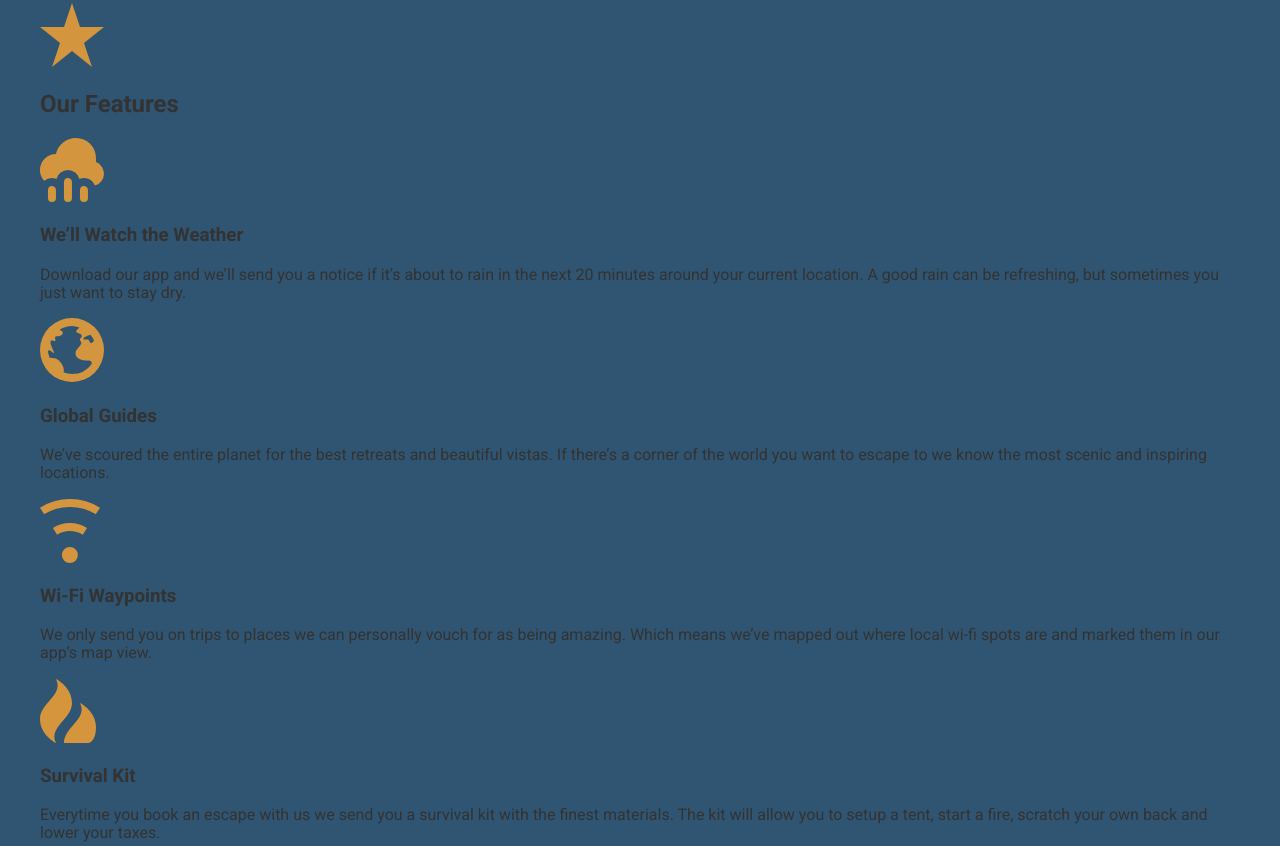
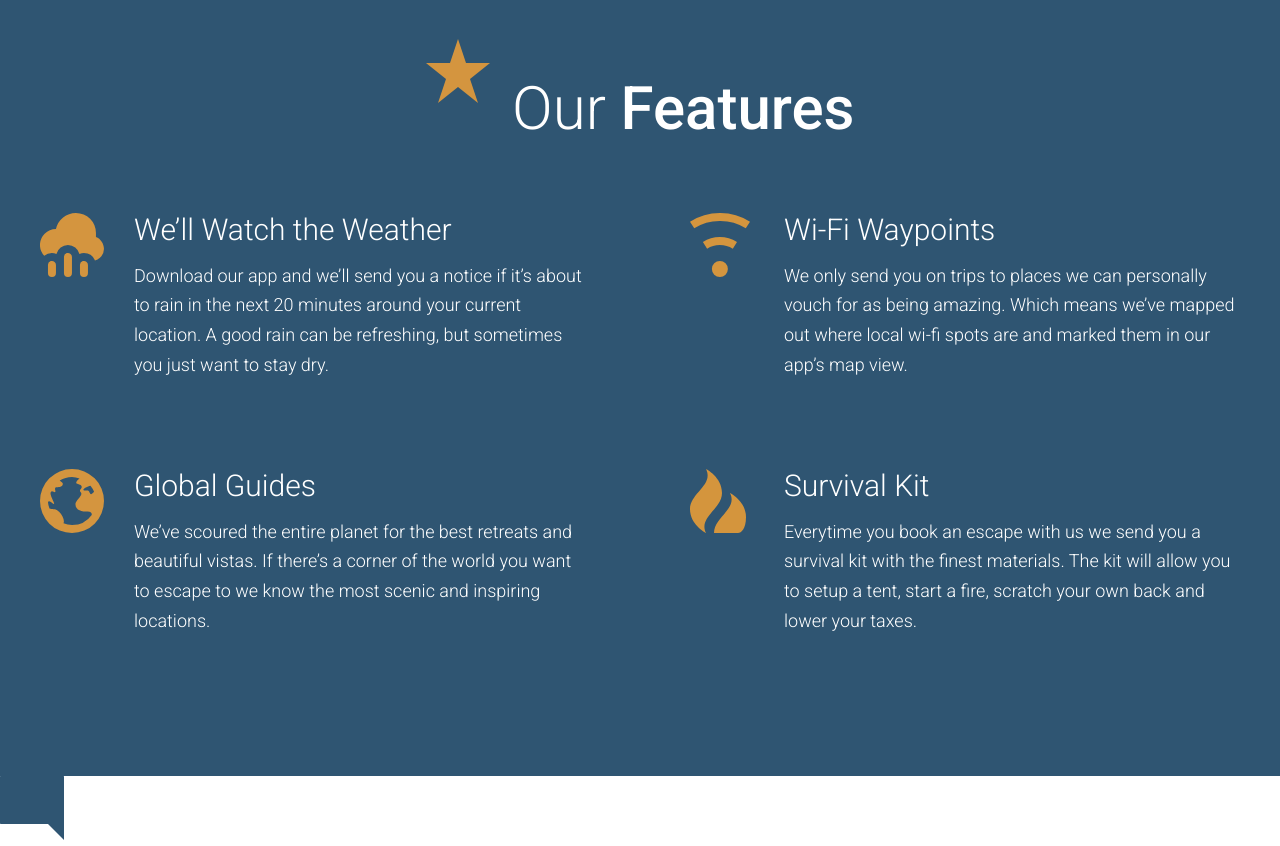
Before and after one commit to selajdinbilali/travel-site, a website: page app/index.html in a window 1280 px wide. Shown: the part 2282-3128 px from the top of the page. Drawn offline with Linux system fonts and the light colour scheme.

Commit message:
Completed the Our features section.

```diff
--- /dev/null
+++ b/app/assets/styles/modules/_feature-item.css
@@ -0,0 +1,35 @@
+.feature-item{
+    /* icon a coté du texte */
+    position: relative;
+    padding-bottom: 2.5rem;
+    color:white;
+
+    @mixin atSmall{
+	padding-left:94px;
+
+    }
+
+    &__icon{
+	display:block;
+	margin:0 auto;
+
+	@mixin atSmall{
+	    position:absolute;
+	    left: 0;
+
+	}
+    }
+
+    &__title{
+	font-size:1.6rem;
+	font-weight:300;
+	margin-bottom:.8rem;
+	margin-top: 0.7em;
+	text-align: center;
+	@mixin atSmall{
+	    font-size: 1.875rem;
+	    text-align: left;
+
+	}
+    }
+}
--- a/app/assets/styles/modules/_generic-content-container.css
+++ b/app/assets/styles/modules/_generic-content-container.css
@@ -1,9 +1,10 @@
 .generic-content-container{
 
     p{
+	font-weight:300;
 	line-height:1.65; /* pas d'unité */
 	font-size: 1.125rem;
-	margin: 1.8rem 0;
+	margin: 0 0 1.8rem 0;
 
 	@mixin atSmall {
 	    font-size:1.125rem;
--- a/app/assets/styles/modules/_row.css
+++ b/app/assets/styles/modules/_row.css
@@ -10,6 +10,11 @@
 
 	&__medium-4--larger{
 	    width:37%;
+	}
+
+	&__medium-6{
+	    float: left;
+	    width:50%;
 	}
 	&__medium-8{
 	    float: left;
@@ -33,6 +38,14 @@
 
     }
 
+    &--gutters-large{
+	margin-right: -100px;
+    }
+
+    &--gutters-large > div{
+	padding-right: 100px;
+    }
+
     &--gutters > div{ /* les enfants de la row--gutters */
 	padding-right: 65px; /* augmente la taille et dépasse on regle par border-box
 qu'on appliquera globalement*/
--- /dev/null
+++ b/app/assets/styles/modules/_section-title.css
@@ -0,0 +1,29 @@
+.section-title{
+    font-size:2.55rem;
+    font-weight: 300;
+    text-align: center;
+    color:white;
+
+
+    @mixin atSmall{
+	font-size: 3.75rem;
+    }
+    strong{
+	font-weight: 500;
+    }
+
+    &__icon{
+	display:block;
+	margin-left:auto;
+	margin-right:auto;
+	margin-bottom: 1.6rem;
+
+	@mixin atSmall{
+	    margin-right:0.5rem;
+	    margin-left:0;
+	    display: inline-block;
+
+
+	}
+    }
+}
--- a/app/assets/styles/styles.css
+++ b/app/assets/styles/styles.css
@@ -9,3 +9,5 @@
 @import "modules/_headline";
 @import "modules/_row";
 @import "modules/_generic-content-container";
+@import "modules/_section-title";
+@import "modules/_feature-item";
--- a/app/index.html
+++ b/app/index.html
@@ -57,7 +57,7 @@
 	    <picture>
 	      <source sizes="404px" srcset="assets/images/our-start.jpg 404w, assets/images/our-start-hi-dpi.jpg 808w" media="(min-width: 1020px)">
 		<source sizes="382px" srcset="assets/images/our-start-portrait.jpg 382w, assets/images/our-start-portrait-hi-dpi.jpg 764w" media="(min-width: 800px)">
-<!-- pas besoin de spécifier la largeur car c'est la plus petite -->
+		  <!-- pas besoin de spécifier la largeur car c'est la plus petite -->
 		  <img srcset="assets/images/our-start-landscape.jpg 800w, assets/images/our-landscape-hi-dpi.jpg 1600w" alt="Our founder, Jane Doe">
 	    </picture>
 
@@ -77,24 +77,51 @@
 
     <div id="features" class="page-section page-section--blue">
       <div class="wrapper">
-	<img src="assets/images/icons/star.svg">
-	<h2>Our Features</h2>
+	<h2 class="section-title">	<img class="section-title__icon" src="assets/images/icons/star.svg">
+	  Our <strong>Features</strong></h2>
 
-	<img src="assets/images/icons/rain.svg">
-	<h3>We&rsquo;ll Watch the Weather</h3>
-	<p>Download our app and we&rsquo;ll send you a notice if it&rsquo;s about to rain in the next 20 minutes around your current location. A good rain can be refreshing, but sometimes you just want to stay dry.</p>
+	<div class="row row--gutters-large generic-content-container">
+	  <div class="row__medium-6">
 
-	<img src="assets/images/icons/globe.svg">
-	<h3>Global Guides</h3>
-	<p>We&rsquo;ve scoured the entire planet for the best retreats and beautiful vistas. If there&rsquo;s a corner of the world you want to escape to we know the most scenic and inspiring locations.</p>
+	    <div class="feature-item">
+	      <img class="feature-item__icon" src="assets/images/icons/rain.svg">
+	      <h3 class="feature-item__title">We&rsquo;ll Watch the Weather</h3>
 
-	<img src="assets/images/icons/wifi.svg">
-	<h3>Wi-Fi Waypoints</h3>
-	<p>We only send you on trips to places we can personally vouch for as being amazing. Which means we&rsquo;ve mapped out where local wi-fi spots are and marked them in our app&rsquo;s map view.</p>
+	      <p>Download our app and we&rsquo;ll send you a notice if it&rsquo;s about to rain in the next 20 minutes around your current location. A good rain can be refreshing, but sometimes you just want to stay dry.</p>
+	    </div>
 
-	<img src="assets/images/icons/fire.svg">
-	<h3>Survival Kit</h3>
-	<p>Everytime you book an escape with us we send you a survival kit with the finest materials. The kit will allow you to setup a tent, start a fire, scratch your own back and lower your taxes.</p>
+	    <div class="feature-item">
+
+	      <img class="feature-item__icon" src="assets/images/icons/globe.svg">
+	      <h3 class="feature-item__title">Global Guides</h3>
+	      <p>We&rsquo;ve scoured the entire planet for the best retreats and beautiful vistas. If there&rsquo;s a corner of the world you want to escape to we know the most scenic and inspiring locations.</p>
+
+	    </div>
+
+	  </div>
+
+	  <div class="row__medium-6">
+	    <div class="feature-item">
+
+	      <img class="feature-item__icon" src="assets/images/icons/wifi.svg">
+	      <h3 class="feature-item__title">Wi-Fi Waypoints</h3>
+	      <p>We only send you on trips to places we can personally vouch for as being amazing. Which means we&rsquo;ve mapped out where local wi-fi spots are and marked them in our app&rsquo;s map view.</p>
+
+	    </div>
+
+
+	    <div class="feature-item">
+	      <img class="feature-item__icon" src="assets/images/icons/fire.svg">
+	      <h3 class="feature-item__title">Survival Kit</h3>
+	      <p>Everytime you book an escape with us we send you a survival kit with the finest materials. The kit will allow you to setup a tent, start a fire, scratch your own back and lower your taxes.</p>
+
+	    </div>
+	  </div>
+
+	</div>
+
+
+
       </div>
     </div>
 
--- a/app/temp/styles/styles.css
+++ b/app/temp/styles/styles.css
@@ -659,6 +659,11 @@ block--modfier
     width: 37%;
   }
 
+  .row__medium-6 {
+    float: left;
+    width: 50%;
+  }
+
   .row__medium-8 {
     float: left;
     width: 66.66%;
@@ -681,15 +686,24 @@ block--modfier
   margin-right: -65px;/* enlever le gutter tout à droite */
 }
 
+.row--gutters-large{
+  margin-right: -100px;
+}
+
+.row--gutters-large > div{
+  padding-right: 100px;
+}
+
 .row--gutters > div{/* les enfants de la row--gutters */
   padding-right: 65px;/* augmente la taille et dépasse on regle par border-box
 qu'on appliquera globalement*/
 }
 
 .generic-content-container p{
+  font-weight:300;
   line-height:1.65;/* pas d'unité */
   font-size: 1.125rem;
-  margin: 1.8rem 0;
+  margin: 0 0 1.8rem 0;
 }
 
 @media (min-width: 530px) {
@@ -702,3 +716,80 @@ qu'on appliquera globalement*/
 .generic-content-container p a {
   font-weight: 700;/* 400 normal */
 }
+
+.section-title{
+    font-size:2.55rem;
+    font-weight: 300;
+    text-align: center;
+    color:white;
+}
+
+@media (min-width: 530px) {
+
+  .section-title {
+    font-size: 3.75rem;
+  }
+}
+
+.section-title strong{
+  font-weight: 500;
+}
+
+.section-title__icon{
+  display:block;
+  margin-left:auto;
+  margin-right:auto;
+  margin-bottom: 1.6rem;
+}
+
+@media (min-width: 530px) {
+
+  .section-title__icon {
+    margin-right: 0.5rem;
+    margin-left: 0;
+    display: inline-block;
+  }
+}
+
+.feature-item{
+    /* icon a coté du texte */
+    position: relative;
+    padding-bottom: 2.5rem;
+    color:white;
+}
+
+@media (min-width: 530px) {
+
+  .feature-item {
+    padding-left: 94px;
+  }
+}
+
+.feature-item__icon{
+  display:block;
+  margin:0 auto;
+}
+
+@media (min-width: 530px) {
+
+  .feature-item__icon {
+    position: absolute;
+    left: 0;
+  }
+}
+
+.feature-item__title{
+  font-size:1.6rem;
+  font-weight:300;
+  margin-bottom:.8rem;
+  margin-top: 0.7em;
+  text-align: center;
+}
+
+@media (min-width: 530px) {
+
+  .feature-item__title {
+    font-size: 1.875rem;
+    text-align: left;
+  }
+}
```
